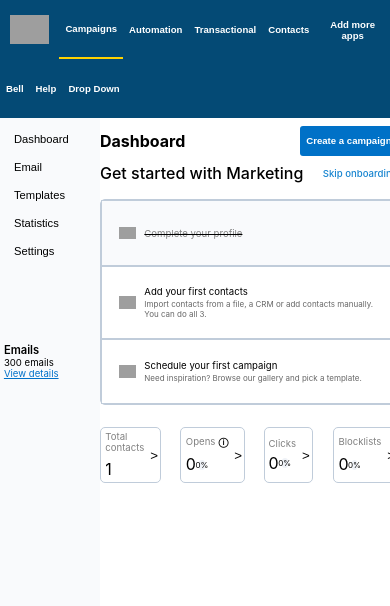
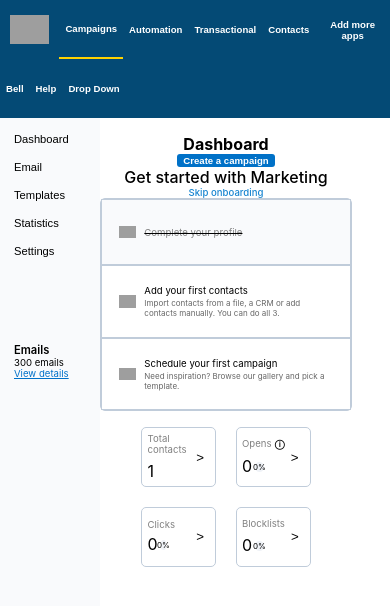
Before and after one commit to dingdong-22/send-in-blue-dashboard, a React (Create React App) app: page / in a window 390 px wide. Shown: the top 606 px of the page. Built offline with nearby package versions, Linux system fonts and the light colour scheme; grey boxes are pictures that could not be loaded.

Commit message:
update: even responsive-r layout

```diff
--- a/src/App.css
+++ b/src/App.css
@@ -87,7 +87,7 @@ button:hover {
 }
 
 .emails_section {
-  margin: 10vh 0px 0px 1vw;
+  margin: 10vh 0px 0px 14px;
 }
 
 .emails_header {
@@ -159,6 +159,7 @@ button:hover {
 /* Introduction */
 
 .introduction {
+  height: fit-content;
 }
 
 .introduction_steps {
@@ -247,7 +248,7 @@ button:hover {
   background-color: rgb(239, 242, 247);
   justify-content: center;
   align-items: center;
-  width: 1.5vw;
+  width: 20%;
   border-radius: 10px;
   font-size: 0.5rem;
   margin-top: 0.8vw;
@@ -263,3 +264,31 @@ button:hover {
   color: var(--clr-text-black);
   font-weight: 600;
 }
+
+@media (max-width: 450px) {
+  .introduction {
+    width: auto;
+  }
+  .first_row {
+    flex-direction: column;
+  }
+  .outside_table {
+    flex-direction: column;
+  }
+  .get_started {
+    margin: 20px 0 0 0;
+  }
+  .skip_onboarding {
+    margin: 0;
+  }
+  .introduction_steps {
+    margin: auto;
+    width: 250px;
+  }
+  .information {
+    margin: auto;
+    margin-top: 20px;
+    grid-template-columns: 75px 75px;
+    grid-template-rows: 60px 60px;
+  }
+}
--- a/src/components/Introduction.jsx
+++ b/src/components/Introduction.jsx
@@ -2,7 +2,7 @@ function Introduction() {
   return (
     <div className="introduction">
       <div className="outside_table">
-        <p>Get started with Marketing</p>
+        <p className="get_started">Get started with Marketing</p>
         <p className="skip_onboarding">Skip onboarding</p>
       </div>
       <div className="introduction_steps">
```
